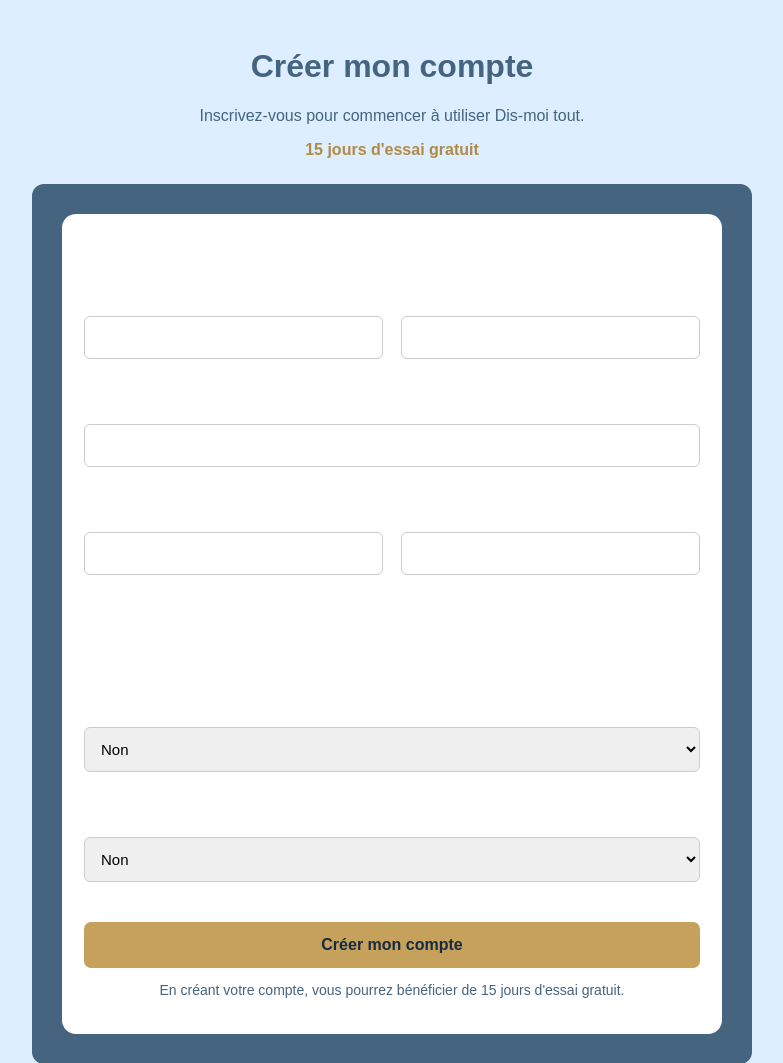
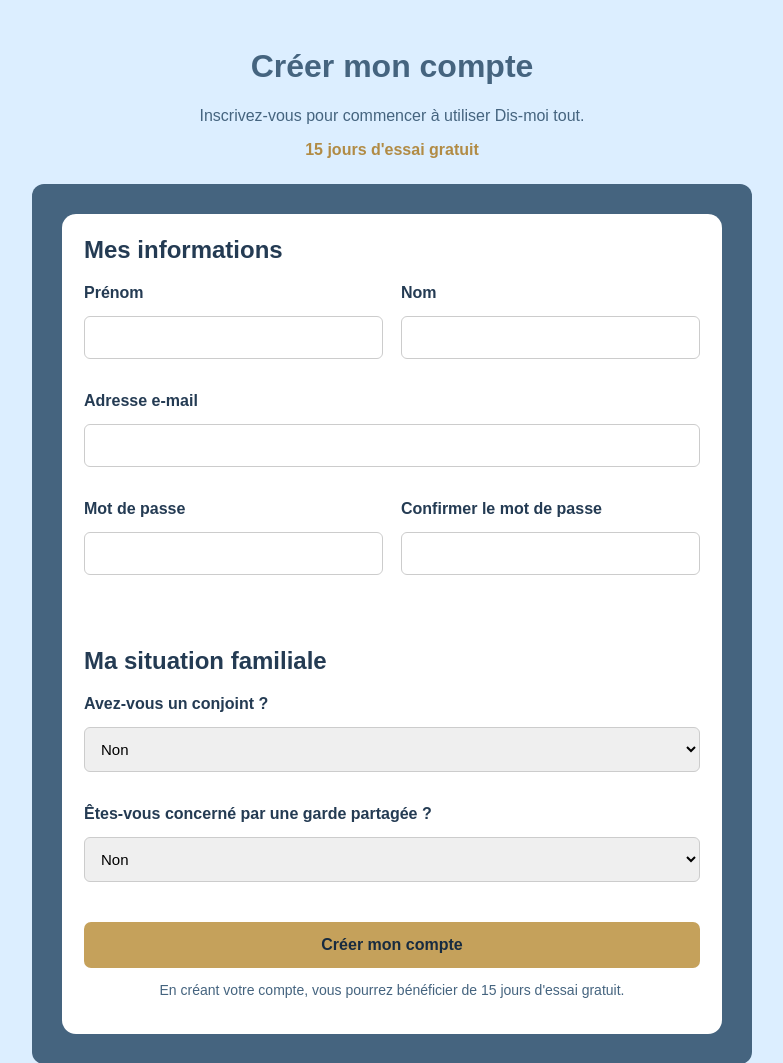
Before and after one commit to MSEDIT-1304/Dis-moi-tout, a Flask app: page /register in a window 1280 px wide. Shown: the part 294-1357 px from the top of the page, without its empty margins (248-1031 px from the left). Run offline with Flask 3, Linux system fonts and the light colour scheme.

Commit message:
Update register.html

```diff
--- a/templates/register.html
+++ b/templates/register.html
@@ -129,7 +129,8 @@
 
 .register-card h2,
 .register-card label {
-    color: white;
+    color: #243b53 !important;
+    font-weight: 600;
 }
 
 .register-card h2 {
```
